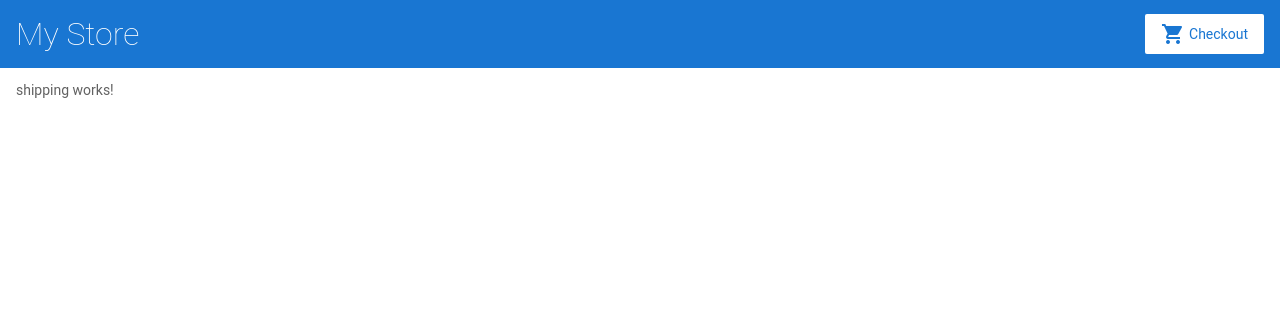
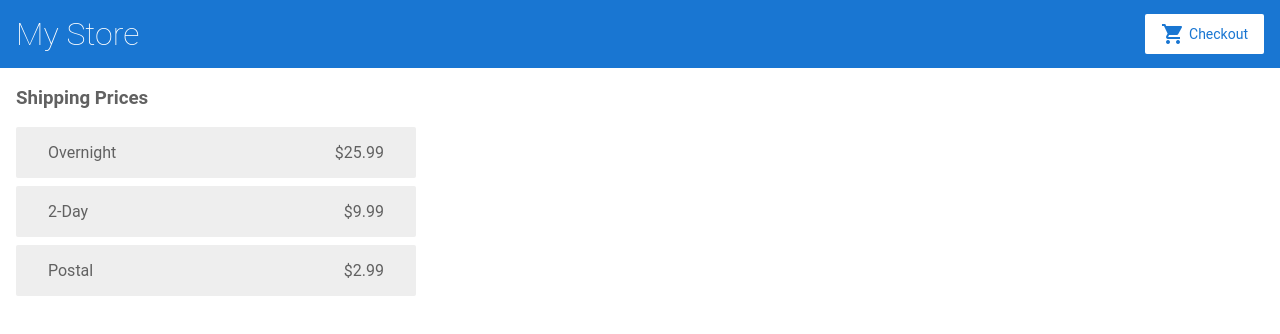
Before and after one commit to NicMcPhee/angular-tutorial-s20, an Angular app: page /shipping in a window 1280 px wide. Shown: the top 334 px of the page. Built offline with nearby package versions, Linux system fonts and the light colour scheme.

Commit message:
Got the shipping prices working

```diff
--- a/src/app/cart/cart.component.html
+++ b/src/app/cart/cart.component.html
@@ -1,4 +1,8 @@
 <h3>Cart</h3>
+
+<p>
+  <a routerLink="/shipping">Shipping Prices</a>
+</p>
 
 <div class="cart-item" *ngFor="let item of items">
   <span>{{ item.name }}</span>
--- a/src/app/shipping/shipping.component.html
+++ b/src/app/shipping/shipping.component.html
@@ -1,3 +1,6 @@
-<p>
-shipping works!
-</p>
+<h3>Shipping Prices</h3>
+
+<div class="shipping-item" *ngFor="let shipping of shippingCosts | async">
+  <span>{{ shipping.type }}</span>
+  <span>{{ shipping.price | currency }}</span>
+</div>
--- a/src/app/shipping/shipping.component.ts
+++ b/src/app/shipping/shipping.component.ts
@@ -1,4 +1,6 @@
 import { Component, OnInit } from '@angular/core';
+
+import { CartService } from '../cart.service';
 
 @Component({
   selector: 'app-shipping',
@@ -6,10 +8,14 @@
   styleUrls: ['./shipping.component.css']
 })
 export class ShippingComponent implements OnInit {
+  shippingCosts;
 
-  constructor() { }
+  constructor(
+    private cartService: CartService
+  ) { }
 
   ngOnInit() {
+    this.shippingCosts = this.cartService.getShippingPrices();
   }
 
 }
```
